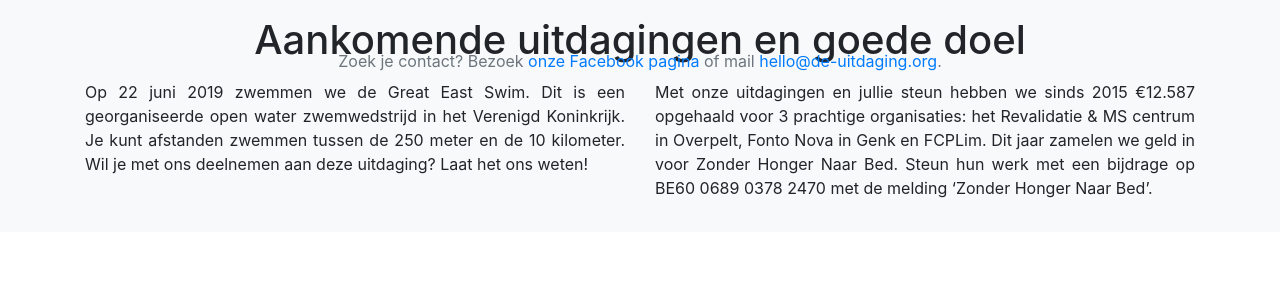
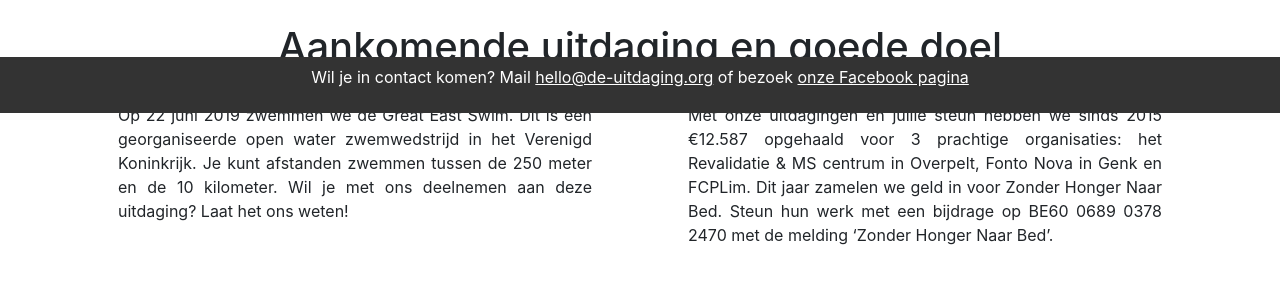
Before and after one commit to MichielVanthoor/de-uitdaging, a Flask app: page / in a window 1280 px wide. Shown: the part 687-982 px from the top of the page. Before the commit the page ends 885 px from the top, so only its background shows below. Run offline with Flask 2, Linux system fonts and the light colour scheme; some libraries are stand-ins or nearby versions.

Commit message:
Create index file

```diff
--- a/app/routes.py
+++ b/app/routes.py
@@ -4,5 +4,4 @@ from app import app
 @app.route('/')
 @app.route('/index')
 def index():
-    user = {'username': 'Cleo'}
-    return render_template('index.html', title='Home', user=user)
+    return render_template('index.html')
--- a/app/static/style.css
+++ b/app/static/style.css
@@ -0,0 +1,12 @@
+.news-background{
+ background-image: linear-gradient(
+          rgba(0, 0, 0, 0.5),
+          rgba(0, 0, 0, 0.5)
+        ),url(https://storage.googleapis.com/de-uitdaging-images/open-water-running.jpg);
+ background-size: cover;
+ background-repeat: no-repeat;
+}
+
+.site-footer {
+  background-color: #333333;
+}
--- a/app/templates/index.html
+++ b/app/templates/index.html
@@ -6,57 +6,55 @@
     <meta name="viewport" content="width=device-width, initial-scale=1, shrink-to-fit=no">
     <title>De Uitdaging</title>
 
+    <!-- Custome CSS -->
+    <link rel="stylesheet" href="{{url_for('.static', filename='style.css')}}">
 
     <!-- Bootstrap CSS -->
-    <link rel="stylesheet" href="https://stackpath.bootstrapcdn.com/bootstrap/4.3.1/css/bootstrap.min.css" integrity="sha384-ggOyR0iXCbMQv3Xipma34MD+dH/1fQ784/j6cY/iJTQUOhcWr7x9JvoRxT2MZw1T" crossorigin="anonymous">
+    <link rel="stylesheet" href="https://stackpath.bootstrapcdn.com/bootstrap/4.3.1/css/bootstrap.min.css" integrity="sha384-ggOyR0iXCbMQv3Xipma34MD+dH/1fQ784/j6cY/iJTQUOhcWr7x9JvoRxT2MZw1T" crossorigin="anonymous
   </head>
   <body>
     <!-- Header -->
     <header>
       <div class="d-flex flex-column flex-md-row align-items-center p-1 px-md-4 mb-0 bg-white border-bottom shadow-sm">
         <div class="mr-md-auto">
-          <img src="https://storage.googleapis.com/de-uitdaging-images/de-uitdaging-logo-header.jpg" alt="De Uitdaging Logo" class="img-fluid">
+          <img src="https://storage.googleapis.com/de-uitdaging-images/de-uitdaging-logo-header.jpg" alt="De Uitdaging Logo">
         </div>
-        <nav class="my-2 my-md-0 mr-md-3">
+<!--         <nav class="my-2 my-md-0 mr-md-3">
           <a class="p-2 text-dark" href="">Over ons</a>
         </nav>
-        <a class="btn btn-outline-primary" href="">Neem deel & Steun</a>
+        <a class="btn btn-outline-primary" href="">Neem deel & Steun</a> -->
       </div>
     </header>
 
-    <!-- Main -->
-    <main role="main">
     <!-- News section-->
-      <section class="jumbotron text-center">
+    <section class="jumbotron mb-0 text-center news-background">
        <div class="container">
          <div class="row">
-            <h1 class="jumbotron-heading">IN 2019 ZWEMMEN WE DE GREAT EAST SWIM OM ZONDER HONGER NAAR BED TE STEUNEN</h1>
-            <p class="lead text-muted">We gaan sinds 2015 jaarlijks fysieke uitdagingen aan. Hiermee verzamelen we steun voor lokale organisaties, die met onze steun dagelijks het verschil maken voor mensen om ons heen. Neem deel aan onze uitdaging of steun Zonder Honger Naar Bed op BE60 0689 0378 2470 met de melding ‘Zonder Honger Naar Bed’.</p>
+           <h1 class="jumbotron-heading text-white">IN 2019 ZWEMMEN WE DE GREAT EAST SWIM OM ZONDER HONGER NAAR BED TE STEUNEN</h1>
+           <p class="lead text-white px-5 py-4">We gaan sinds 2015 jaarlijks fysieke uitdagingen aan. Hiermee verzamelen we steun voor lokale organisaties, die met onze steun dagelijks het verschil maken voor mensen om ons heen. Neem deel aan onze uitdaging of steun Zonder Honger Naar Bed op BE60 0689 0378 2470 met de melding ‘Zonder Honger Naar Bed’.</p>
          </div>
        </div>
      </section>
 
      <!-- News details section-->
-      <section class="py-4 text-center bg-light">
+     <section class="py-4 text-center">
        <div class="container">
-          <h1 class="jumbotron-heading">Aankomende uitdagingen en goede doel</h1>
+         <h1 class="jumbotron-heading">Aankomende uitdaging en goede doel</h1>
          <div class="row">
-                 <div class="col-sm text-justify py-2">
+           <div class="col-sm text-justify px-5 py-4">
             Op 22 juni 2019 zwemmen we de Great East Swim. Dit is een georganiseerde open water zwemwedstrijd in het Verenigd Koninkrijk. Je kunt afstanden zwemmen tussen de 250 meter en de 10 kilometer. Wil je met ons deelnemen aan deze uitdaging? Laat het ons weten!
           </div>
-                <div class="col-sm text-justify py-2">
+          <div class="col-sm text-justify px-5 py-4">
             Met onze uitdagingen en jullie steun hebben we sinds 2015 €12.587 opgehaald voor 3 prachtige organisaties: het Revalidatie & MS centrum in Overpelt, Fonto Nova in Genk en FCPLim. Dit jaar zamelen we geld in voor Zonder Honger Naar Bed. Steun hun werk met een bijdrage op BE60 0689 0378 2470 met de melding ‘Zonder Honger Naar Bed’.
           </div>
         </div>
       </div>
-        </div>
     </section>
-    </main>
 
     <!-- Footer -->
-    <footer class="text-center text-muted p-4 fixed-bottom">
-      <div class="container">
-        <p>Zoek je contact? Bezoek <a href="https://www.facebook.com/DeUitdagingBE/"> onze Facebook pagina</a> of mail <a href="mailto:hello@de-uitdaging.org">hello@de-uitdaging.org</a>.</p>
+    <footer class="text-center px-3 py-2 fixed-bottom site-footer">
+      <div class="container text-white">
+        <p>Wil je in contact komen? Mail <u><a href="mailto:hello@de-uitdaging.org" class="text-white">hello@de-uitdaging.org</a></u> of bezoek <u><a href="https://www.facebook.com/DeUitdagingBE/" class="text-white">onze Facebook pagina</a></u></p>
       </div>
     </footer>
 
```
Lines whose indentation alone changed are shown as unchanged.
